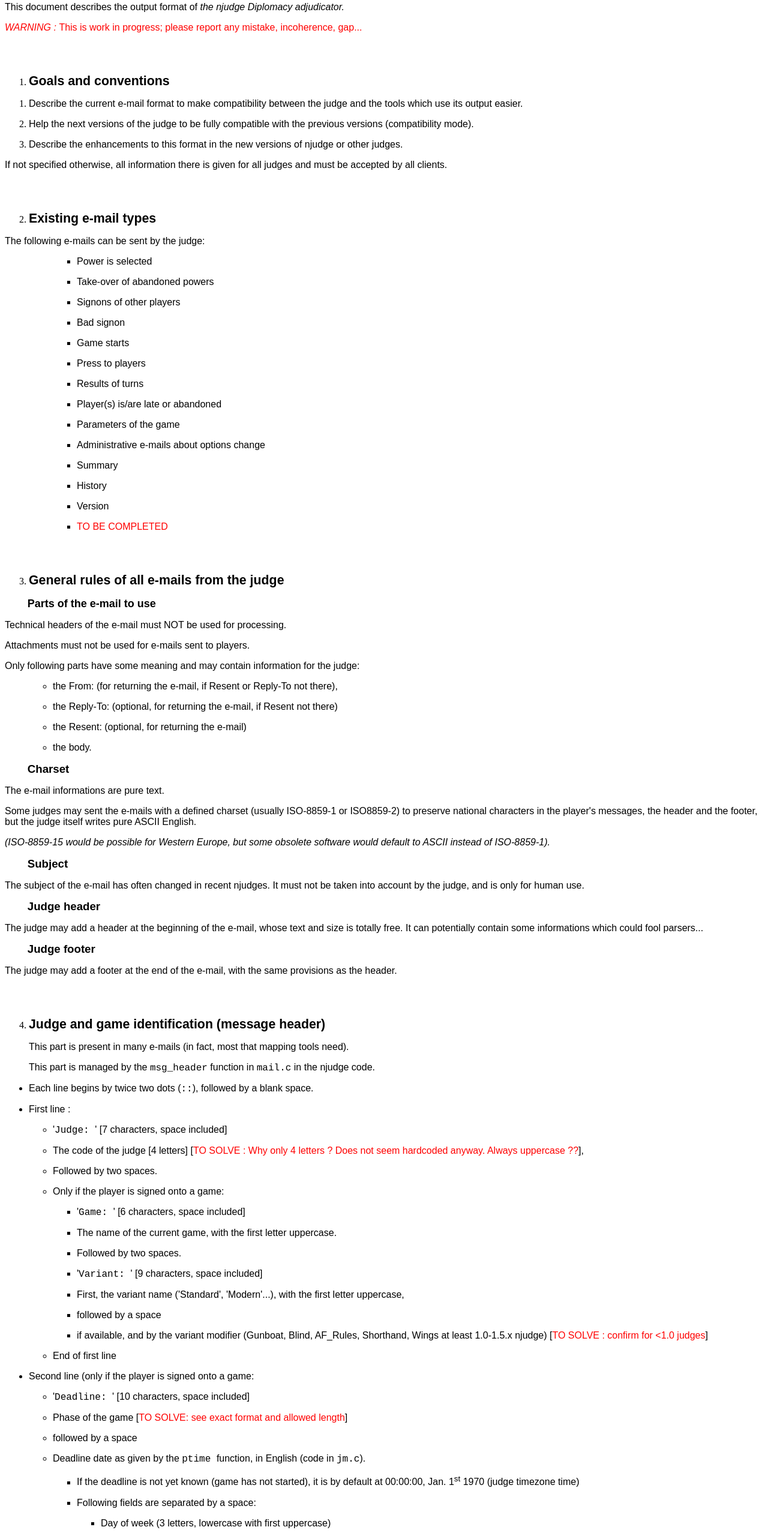
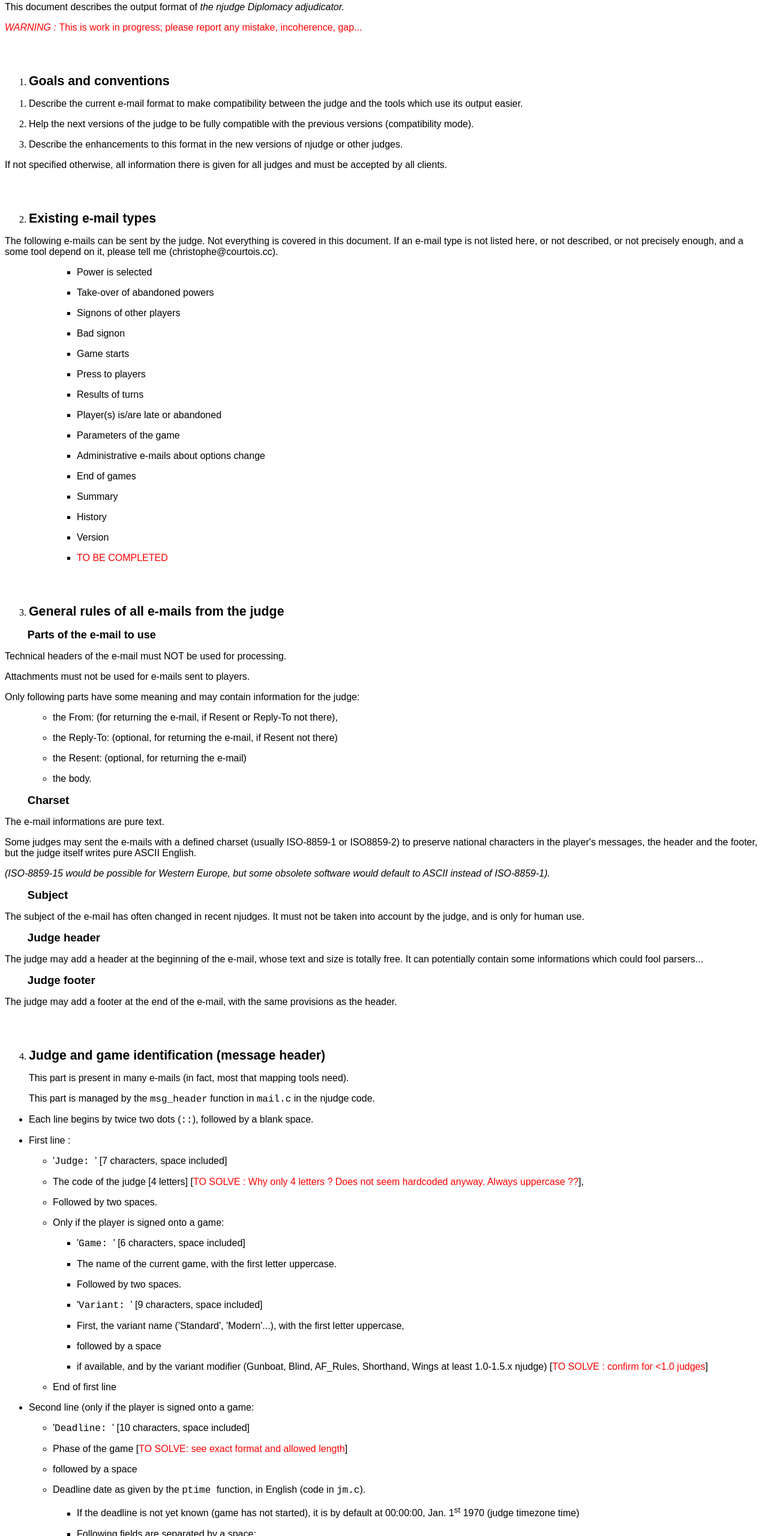
Before and after one commit to jonmarkgo/njudge, a plain HTML site: page docs/mail_format.html in a window 1280 px wide. Shown: the part 240-2800 px from the top of the page at 60% size. Drawn offline with Linux system fonts and the light colour scheme.

Commit message:
Added some mail types

```diff
--- a/docs/mail_format.html
+++ b/docs/mail_format.html
@@ -5,7 +5,7 @@
 	<TITLE></TITLE>
 	<META NAME="GENERATOR" CONTENT="OpenOffice.org 1.1.0  (Linux)">
 	<META NAME="CREATED" CONTENT="20030910;23563300">
-	<META NAME="CHANGED" CONTENT="20030922;22590400">
+	<META NAME="CHANGED" CONTENT="20030922;23095200">
 	<META NAME="Info 1" CONTENT="Christophe Courtois">
 	<STYLE>
 	<!--
@@ -59,7 +59,10 @@ is given for all judges and must be accepted by all clients.</P>
 <OL START=2>
 	<LI><H1 CLASS="western">Existing e-mail types</H1>
 </OL>
-<P CLASS="western">The following e-mails can be sent by the judge:</P>
+<P CLASS="western">The following e-mails can be sent by the judge.
+Not everything is covered in this document. If an e-mail type is not
+listed here, or not described, or not precisely enough, and a some
+tool depend on it, please tell me (christophe@courtois.cc).</P>
 <UL>
 	<UL>
 		<UL>
@@ -73,6 +76,7 @@ is given for all judges and must be accepted by all clients.</P>
 			<LI><P CLASS="western">Player(s) is/are late or abandoned</P>
 			<LI><P CLASS="western">Parameters of the game</P>
 			<LI><P CLASS="western">Administrative e-mails about options change</P>
+			<LI><P CLASS="western">End of games</P>
 			<LI><P CLASS="western">Summary</P>
 			<LI><P CLASS="western">History</P>
 			<LI><P CLASS="western">Version</P>
@@ -182,7 +186,7 @@ e-mail, with the same provisions as the header.</P>
 		SOLVE: see exact format and allowed length</FONT>]</P>
 		<LI><P CLASS="western">followed by a space</P>
 		<LI><P CLASS="western">Deadline date as given by the <FONT FACE="Courier New">ptime
-		</FONT>function, in English (code in <SPAN STYLE="font-style: normal"><FONT FACE="Courier New">jm.c</FONT>)</SPAN>.
+		</FONT>function, in English (code in <FONT FACE="Courier New">jm.c</FONT>).
 				</P>
 		<UL>
 			<LI><P CLASS="western">If the deadline is not yet known (game has
@@ -252,7 +256,6 @@ successfully subscribed to a game. Parts are:</P>
 		<LI><P CLASS="western"><FONT COLOR="#ff0000">TO DO if this is
 		important: preference list management, what happens if the game
 		could start now, or effectively starts.</FONT></P>
-		<P CLASS="western"></P>
 	</UL>
 </UL>
 <P CLASS="western">Example (header and footer suppressed) :</P>
@@ -294,7 +297,6 @@ the game.</P>
 	<LI><P CLASS="western">DEDO : translated messages ??? =&gt; English
 	compatibility mode</P>
 	<LI><P CLASS="western"></P>
-	<H1 CLASS="western"></H1>
 </UL>
 <OL START=8>
 	<LI><H1 CLASS="western">Comments</H1>
```
